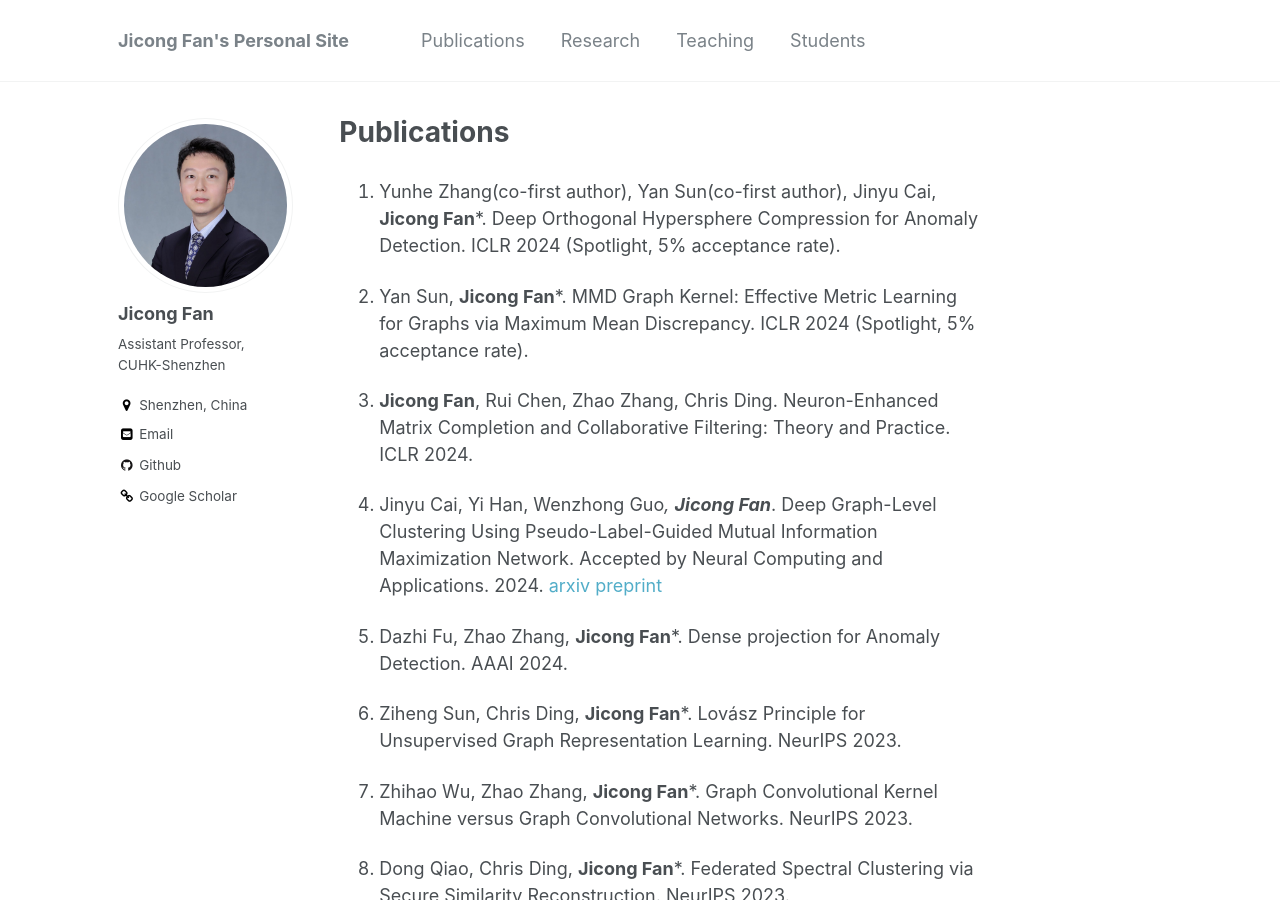
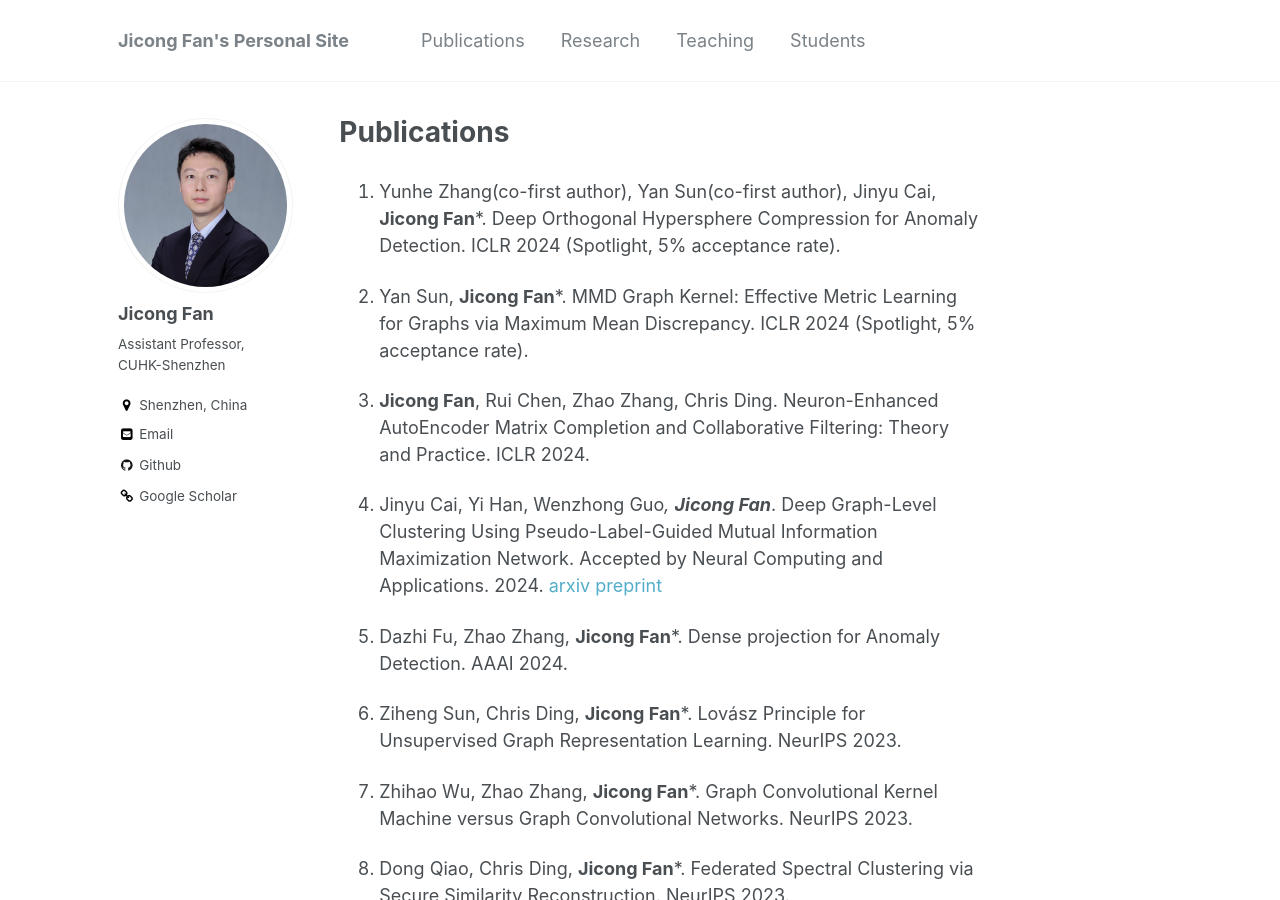
Before and after one commit to jicongfan/jicongfan.github.io, a Jekyll site: the page built from _pages/publications.md, in a window 1280 px wide and 900 px high. Built offline with Jekyll 4.4.1, drawn with Linux system fonts in a browser that asks for light colours.

Commit message:
Update publications.md

```diff
--- a/_pages/publications.md
+++ b/_pages/publications.md
@@ -9,7 +9,7 @@ author_profile: true
 
 1. Yan Sun, <strong>Jicong Fan</strong>*. MMD Graph Kernel: Effective Metric Learning for Graphs via Maximum Mean Discrepancy. ICLR 2024 (Spotlight, 5% acceptance rate).
 
-1.  <strong>Jicong Fan</strong>, Rui Chen, Zhao Zhang, Chris Ding. Neuron-Enhanced Matrix Completion and Collaborative Filtering: Theory and Practice. ICLR 2024.
+1.  <strong>Jicong Fan</strong>, Rui Chen, Zhao Zhang, Chris Ding. Neuron-Enhanced AutoEncoder Matrix Completion and Collaborative Filtering: Theory and Practice. ICLR 2024.
 
 1. Jinyu Cai, Yi Han, Wenzhong Guo*, <strong>Jicong Fan</strong>*. Deep Graph-Level Clustering Using Pseudo-Label-Guided Mutual Information Maximization Network. Accepted by Neural Computing and Applications. 2024. <a href="https://arxiv.org/pdf/2302.02369.pdf">arxiv preprint</a>
 
```
